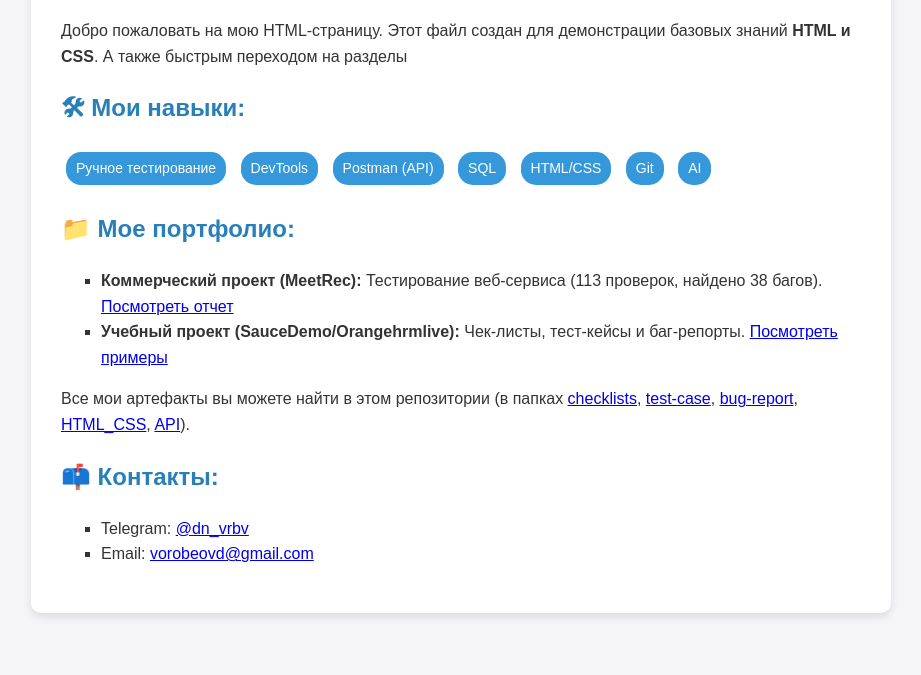
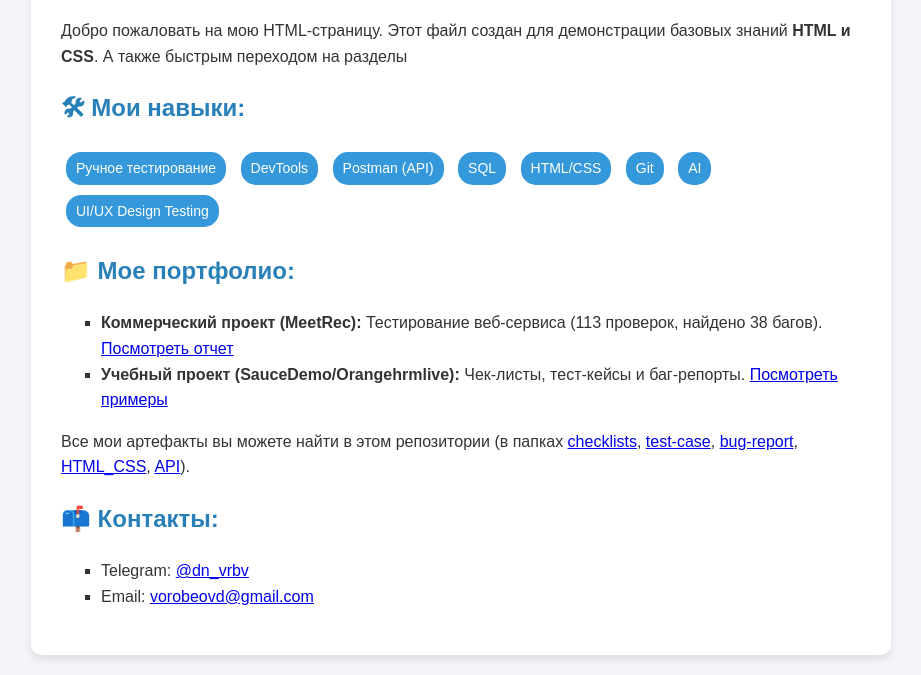
Before and after one commit to Dandy-QA/QA-portfolio, a plain HTML site: page index.html in a window 1280 px wide. Shown: the part 138-813 px from the top of the page, without its empty margins (179-1100 px from the left). Drawn offline with Linux system fonts and the light colour scheme.

Commit message:
Update index.html

```diff
--- a/index.html
+++ b/index.html
@@ -57,6 +57,7 @@
             <span>HTML/CSS</span>
             <span>Git</span>
             <span>AI</span>
+            <span>UI/UX Design Testing</span>
         </div>
 
         <h2>📁 Мое портфолио:</h2>
```
